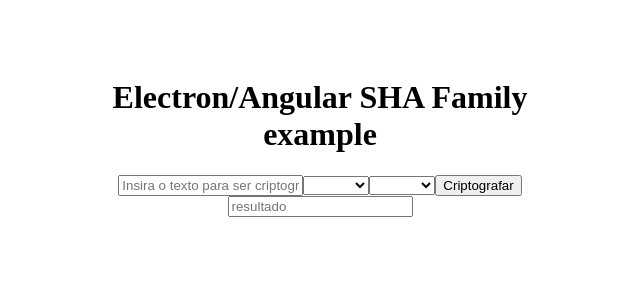
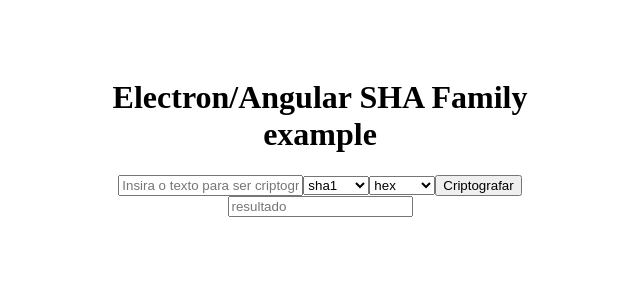
Before and after one commit to TheVoid-0/Electron-Angular-ShaFamily, an Angular app: page / in a window 1280 px wide. Shown: the top 300 px of the page, without its empty margins (320-960 px from the left). Built offline with nearby package versions, Linux system fonts and the light colour scheme.

Commit message:
fix default value selects

```diff
--- a/src/app/app.component.html
+++ b/src/app/app.component.html
@@ -12,7 +12,7 @@
       </option>
     </select>
 
-    <select [(ngModel)]="encodingSelect" [value]="encodings[0]">
+    <select [(ngModel)]="encodingSelect">
       <option *ngFor="let encoding of encodings" [value]="encoding">
         {{encoding}}
       </option>
--- a/src/app/app.component.ts
+++ b/src/app/app.component.ts
@@ -8,10 +8,10 @@ import { IpcService } from './services/ipc.service';
 export class AppComponent implements OnInit {
 
   public text: string = '';
-  public hashSelect: string = '';
   public hashAlgorithms: string[] = ['sha1', 'sha224', 'sha256', 'sha384', 'sha512'];
-  public encodingSelect: string = '';
+  public hashSelect: string = this.hashAlgorithms[0];
   public encodings: string[] = ['hex', 'base64'];
+  public encodingSelect: string = this.encodings[0];
   public hash: string = ''
 
   constructor(private _ipcService: IpcService) {
```
